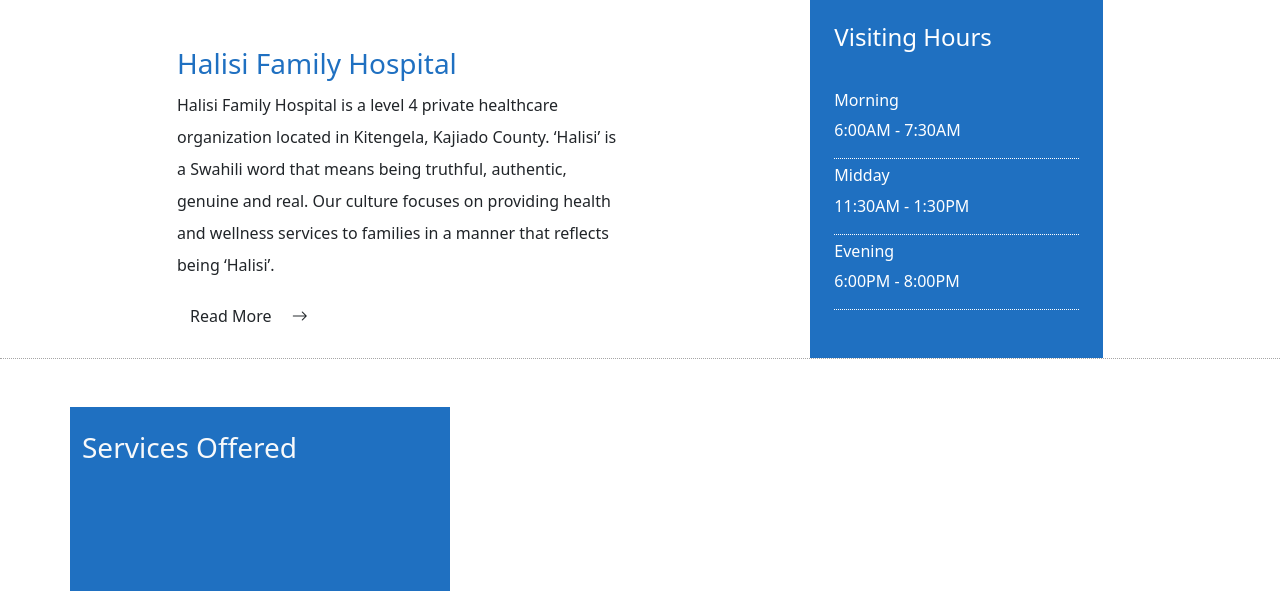
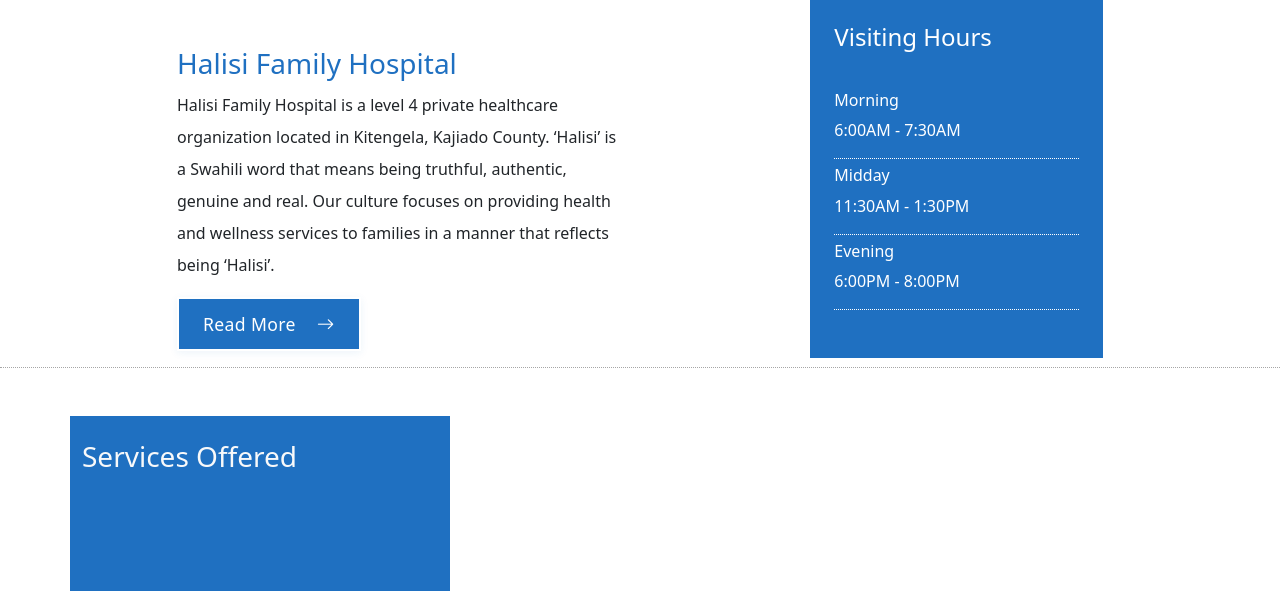
Before and after one commit to Mediacrest-Digital/Updated-Halisi-Website, a Django app: page / in a window 1280 px wide. Shown: the part 862-1453 px from the top of the page. Run offline with Django 5.2, Linux system fonts and the light colour scheme; data that the repository does not hold is empty; some libraries are stand-ins or nearby versions.

Commit message:
Fixed typos and other changes

```diff
--- a/apps/website/templates/website/components/header.html
+++ b/apps/website/templates/website/components/header.html
@@ -1,27 +1,4 @@
 {% load static %}
-<!--<section class="top-bar">-->
-<!--    <div class="container py-2">-->
-<!--        <div class="row">-->
-<!--            <div class="col-lg-4 col-12">-->
-<!--                <span class="text-sm fw-light"><i class="bi bi-clock pe-1"></i> Open 24 Hrs, All Week and Public Holidays</span>-->
-<!--            </div>-->
-<!--<div class="col-lg-3 col-12">-->
-<!--    <span class="text-sm fw-light"><i class="bi bi-envelope"></i> hallo@halisifamily.hospital</span>-->
-<!--</div>-->
-<!--            <div class="col-lg-2 col-6">-->
-<!--                <span class="text-sm fw-light"><i class="bi bi-phone"></i>0714549796</span>-->
-<!--            </div>-->
-<!--            <div class="col-lg-3 col-6 header-socials">-->
-<!--                <a href="https://www.facebook.com/HalisiFamilyHospital/" target="_blank" rel="no-opener no-referrer"><i class="bi bi-facebook pe-2 text-blue"></i></a>-->
-<!--                <a href="https://twitter.com/halisifamily?lang=en" target="_blank" rel="no-opener no-referrer"><i class="bi bi-twitter-x pe-2 text-blue"></i></a>-->
-<!--                <a href="https://ke.linkedin.com/in/halisi-hospital-5850b1191" target="_blank" rel="no-opener no-referrer"><i class="bi bi-linkedin pe-2 text-blue"></i></a>-->
-<!--                <a href="https://wa.me/254777425474" target="_blank" rel="no-opener no-referrer"><i class="bi bi-whatsapp text-blue"></i></a>-->
-<!--                <a href="#map-direction" <i class="bi bi-geo-alt fs-mike text-center text-blue"  id="to-map"></i></a>-->
-<!--            </div>-->
-<!--        </div>-->
-<!--    </div>-->
-<!--</section>-->
-
 <section class="top-bar">
     <div class="container py-2">
         <div class="row align-items-center justify-content-between">
@@ -62,7 +39,6 @@
     </div>
 </section>
 
-
 <nav class="navbar navbar-expand-lg bg-white shadow-sm sticky-top">
     <div class="container">
         <a class="navbar-brand" href="{% url 'website:index' %}">
@@ -79,9 +55,7 @@
                     <a class="nav-link text-blue {% if request.path == '/' %}active{% endif %}"
                         href="{% url 'website:index' %}">HOME</a>
                 </li>
-                <!--<li class="nav-item">-->
-                <!--    <a class="nav-link {% if request.path == '/about_us' %}active{% endif %}" href="{% url 'website:about_us' %}">ABOUT US</a>-->
-                <!--</li>-->
+
                 <li class="nav-item dropdown">
                     <a class="nav-link text-blue dropdown-toggle" href="#" id="navbarDropdown" role="button"
                         data-bs-toggle="dropdown" aria-expanded="false">
@@ -93,22 +67,27 @@
                         <li><a class="dropdown-item" href="{% url 'website:about_us' %}">Values</a></li>
                     </ul>
                 </li>
-                <!--<li class="nav-item">-->
-                <!-- <a class="nav-link {% if request.path == '/services' %}active{% endif %}" href="{% url 'website:services' %}">SERVICES</a>-->
-                <!--</li>-->
+
                 <li class="nav-item dropdown">
                     <a class="nav-link text-blue dropdown-toggle" href="{% url 'website:services' %}" id="navbarDropdown"
                         role="button" data-bs-toggle="dropdown" aria-expanded="false">
                         SERVICES
                     </a>
                     <ul class="dropdown-menu" aria-labelledby="navbarDropdown">
+                        {% if services %}
                             {% for service in services %}
                             <li>
                                 <a class="dropdown-item" href="{% url 'website:service' service.sid %}">{{ service.name }}</a>
                             </li>
                             {% endfor %}
+                        {% else %}
+                            <li>
+                                <a class="dropdown-item" href="{% url 'website:services' %}">View All Services</a>
+                            </li>
+                        {% endif %}
                     </ul>
                 </li>
+
                 <li class="nav-item">
                     <a class="nav-link text-blue {% if request.path == '/packages' %}active{% endif %}"
                         href="{% url 'website:packages' %}">PACKAGES</a>
@@ -121,11 +100,10 @@
                     <a class="nav-link text-blue {% if request.path == '/contact_halisi' %}active{% endif %}"
                         href="{% url 'website:contact_halisi' %}">CONTACT US</a>
                 </li>
-
             </ul>
-
         </div>
     </div>
+
     <style>
         @media (min-width: 375px) and (max-width: 450px) {
             .navbar .container {
@@ -140,7 +118,6 @@
 
             .navbar .custom-toggler {
                 margin-right: 10px;
-                /* You can adjust this as needed */
                 margin-left: auto;
             }
         }
@@ -151,6 +128,15 @@
         .navbar .navbar-nav .nav-link:focus {
             color: #1F70C1 !important;
         }
+
+        /* Ensure dropdown menus are always clickable */
+        .dropdown-menu {
+            display: none;
+        }
+
+        .dropdown:hover .dropdown-menu,
+        .dropdown.show .dropdown-menu {
+            display: block;
+        }
     </style>
-
 </nav>
--- a/apps/website/templates/website/index.html
+++ b/apps/website/templates/website/index.html
@@ -76,8 +76,9 @@
 
                         </p>
 
-                        <a class="btn btn-blue-outline rounded-0 mb-3" href="{% url 'website:about_us' %}">Read More <i
-                                class="bi bi-arrow-right ps-3"></i></a>
+                        <a class="custom-blue-btn rounded-0 mb-3" href="{% url 'website:about_us' %}">
+                            Read More <i class="bi bi-arrow-right ps-3"></i>
+                        </a>
                     </div>
                     <div class="col-lg-4 offset-lg-2 col-12">
                         <div class="visiting-hours p-4">
@@ -129,8 +130,7 @@
 
                 <div class="pt-3" id="btnPt">
                     {% if specialty_service %}
-                    <a href="{% url 'website:service' specialty_service.sid %}"
-                        class="btn btn-white-outline fw-light rounded-0 text-decoration-none d-inline-block">
+                    <a href="{% url 'website:service' specialty_service.sid %}" class="custom-blue-btn rounded-0 mb-3">
                         View Specialty Clinics Schedule
                     </a>
                     {% else %}
@@ -207,6 +207,27 @@
             font-size: 1.1rem;
         }
     }
+    .custom-blue-btn {
+    background: #1F70C1;
+    color: #fff !important;
+    border: 2px solid #fff;
+    border-radius: 8px;
+    padding: 12px 24px;
+    display: inline-block;
+    font-weight: 500;
+    font-size: 1.1rem;
+    letter-spacing: 0.02em;
+    text-align: center;
+    text-decoration: none !important;
+    box-shadow: 0 2px 8px rgba(31, 112, 193, 0.08);
+    transition: background 0.2s, color 0.2s;
+}
+.custom-blue-btn:hover, .custom-blue-btn:focus {
+    background: #155a96;
+    color: #fff !important;
+    border-color: #fff;
+    text-decoration: none;
+}
 </style>
 
 <section class="bg-blue py-5 testimonials">
```
Also changed, not shown: static/website/css/styles.css (+7 -0 lines), apps/website/static/website/images/others/partnerships.jpg, apps/website/static/website/images/others/partnerships11.jpg (added), 2 other files. Lines whose indentation alone changed are shown as unchanged.
